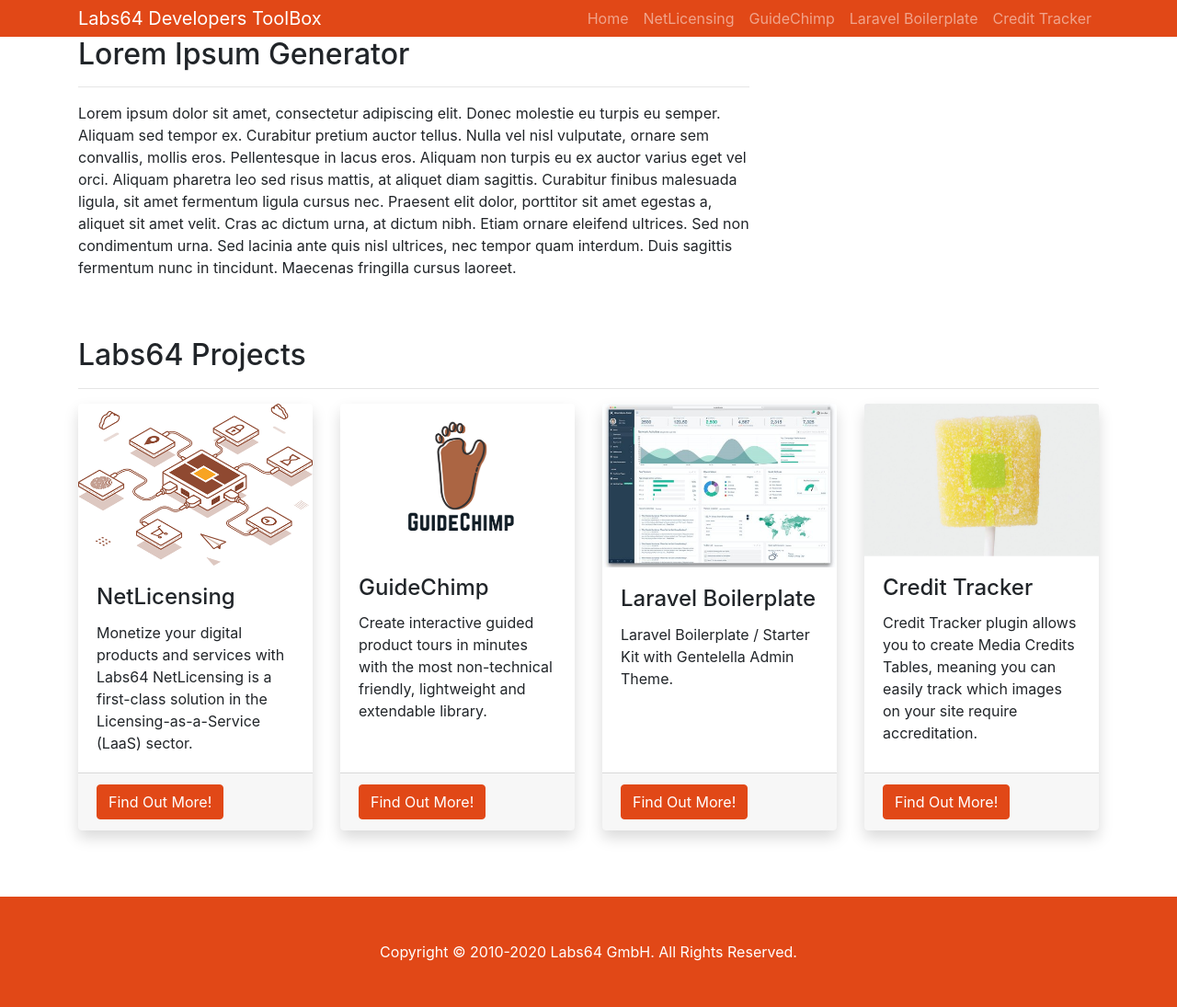
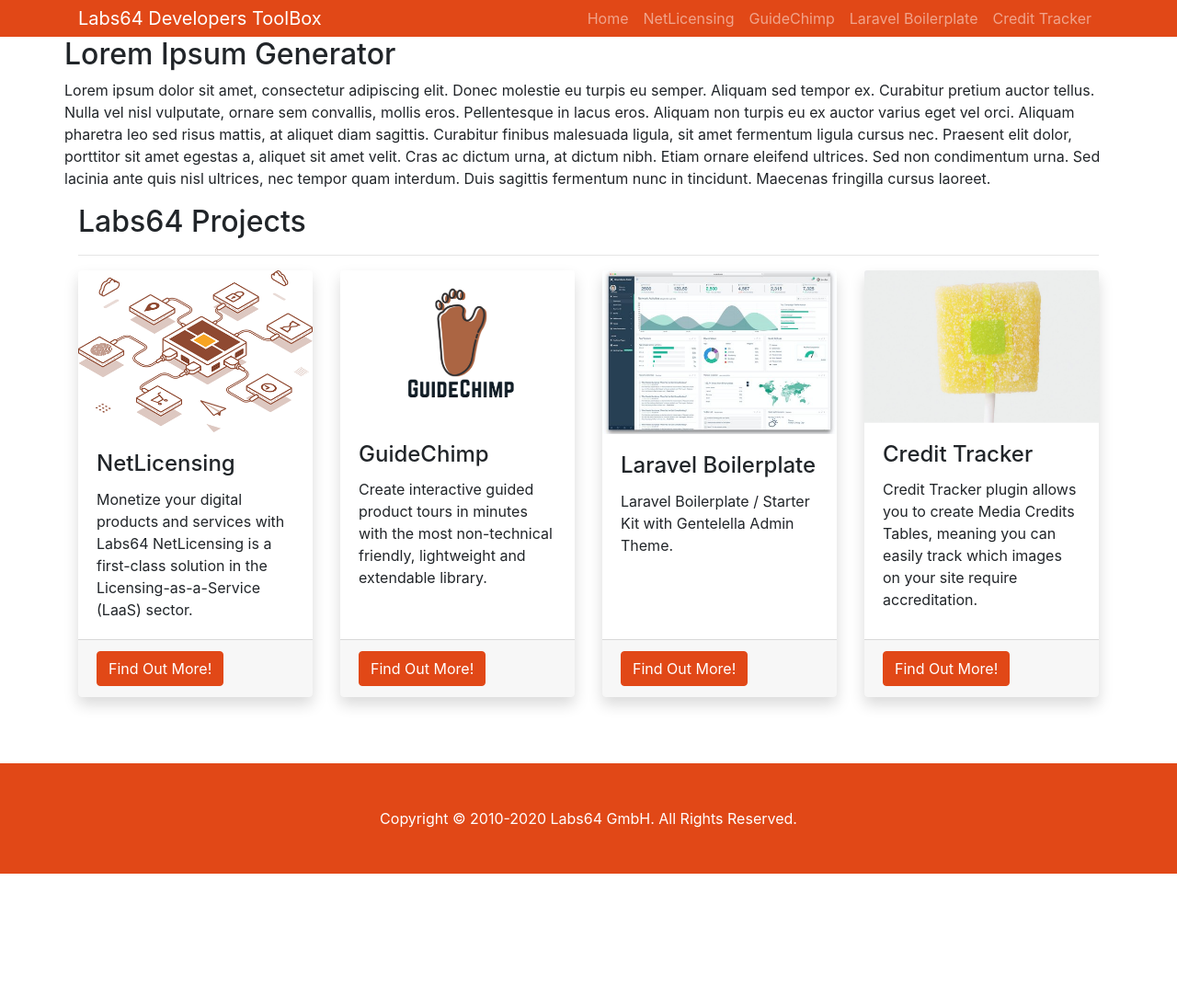
Before and after one commit to Labs64/labs64.github.io, a Jekyll site: the page built from _pages/lorem-ipsum-generator.md, in a window 1280 px wide. Shown: the whole page at 92% size. Built offline with Jekyll 4.4.1, drawn with Linux system fonts in a browser that asks for light colours; after the commit the page ends 950 px from its top, so only the background shows below that.

Commit message:
no message

```diff
--- a/_layouts/page.html
+++ b/_layouts/page.html
@@ -3,7 +3,5 @@
 ---
 
 <div class="row">
-  <div class="col-md-8 mb-5">
-    {{ content }}
-  </div>
+  {{ content }}
 </div>
--- a/index.html
+++ b/index.html
@@ -30,6 +30,7 @@
     <div class="row text-center">
 
       {% for page in site.pages %}
+        {% if page.layout == 'page' %}
           <div class="col-lg-3 col-md-6 mb-4">
             <div class="card h-100">
               <div class="card-body">
@@ -41,6 +42,7 @@
               </div>
             </div>
           </div>
+        {% endif %}
       {% endfor %}
 
     </div>
```
